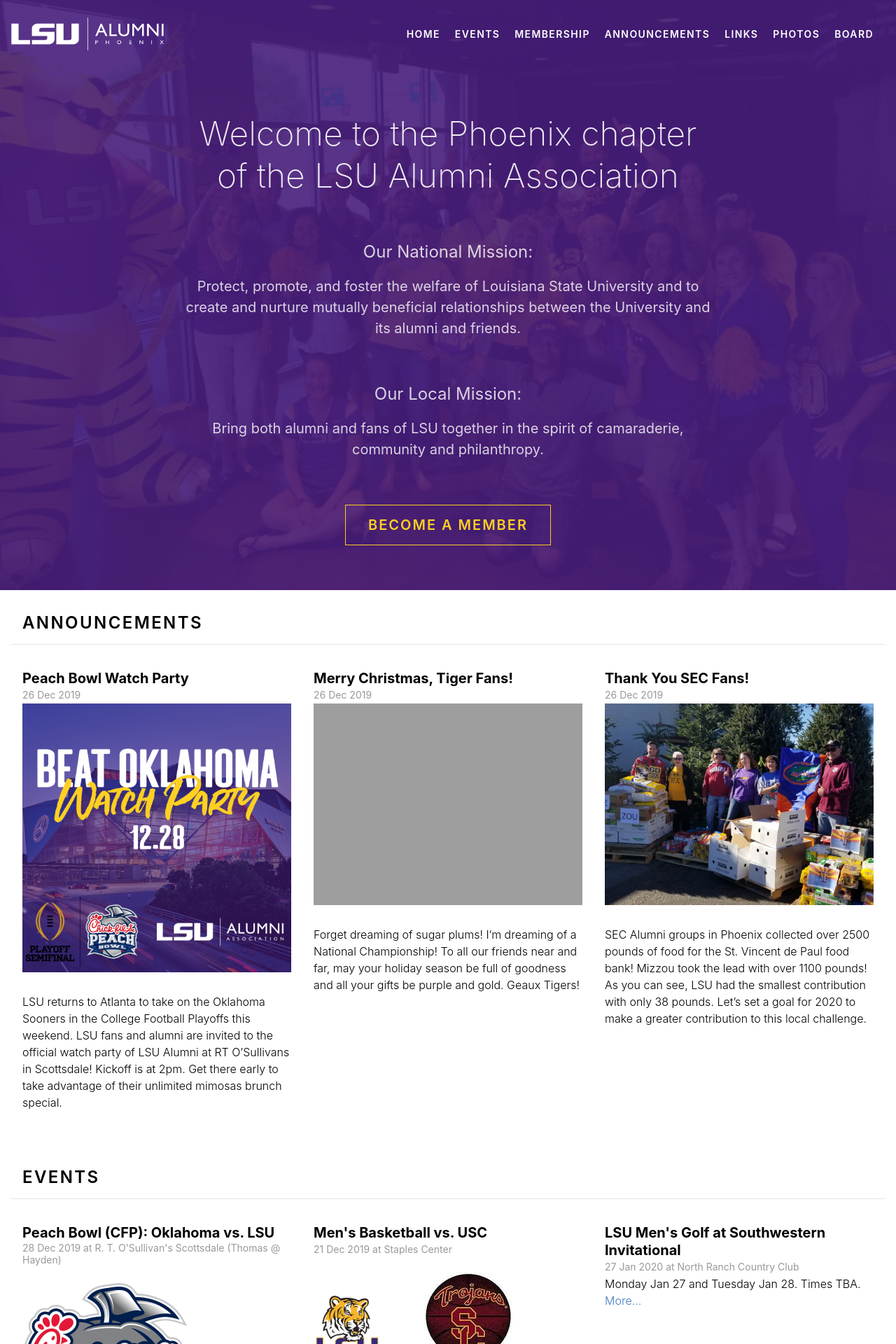
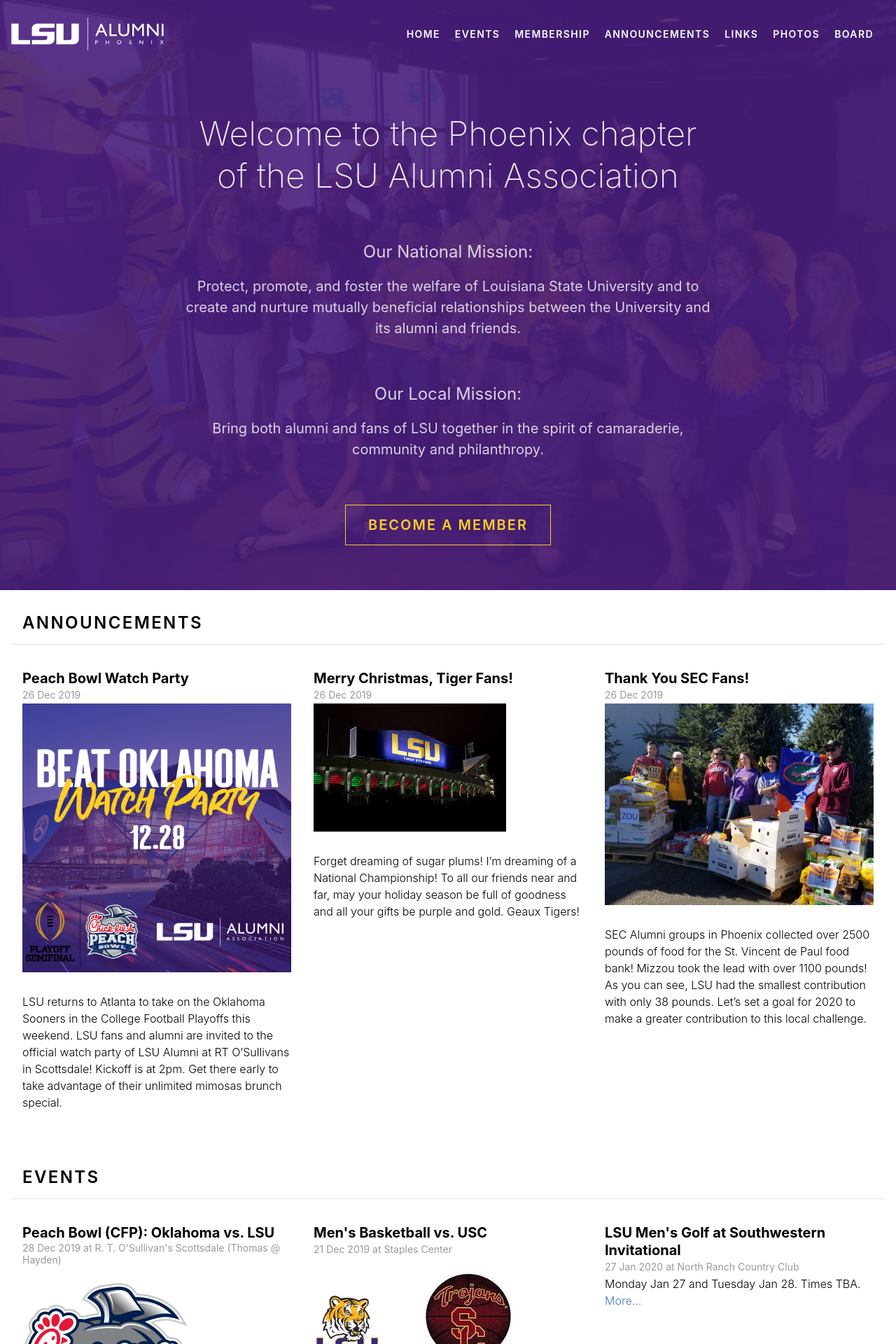
Before and after one commit to lsu-phoenix-alumni/lsu-phoenix-alumni.github.io, a Jekyll site: the page built from index.html, in a window 1280 px wide. Shown: the top 1920 px of the page at 70% size. Built offline with Jekyll 4.4.1, drawn with Linux system fonts in a browser that asks for light colours.

Commit message:
Updated Merry Christmas Tiger Fans

```diff
--- a/_announcements/merry-christmas-tiger-fans.markdown
+++ b/_announcements/merry-christmas-tiger-fans.markdown
@@ -3,6 +3,6 @@
 date: 2019-12-26 07:21:00 -07:00
 ---
 
-![alt text](https://lsu-phoenix-alumni.github.io/assets/img/TigerStadiumNight.png)
+![alt text](https://lsu-phoenix-alumni.github.io/assets/img/TigerStadiumNight.jpg)
 <br>
 Forget dreaming of sugar plums! I'm dreaming of a National Championship! To all our friends near and far, may your holiday season be full of goodness and all your gifts be purple and gold. Geaux Tigers!
```
